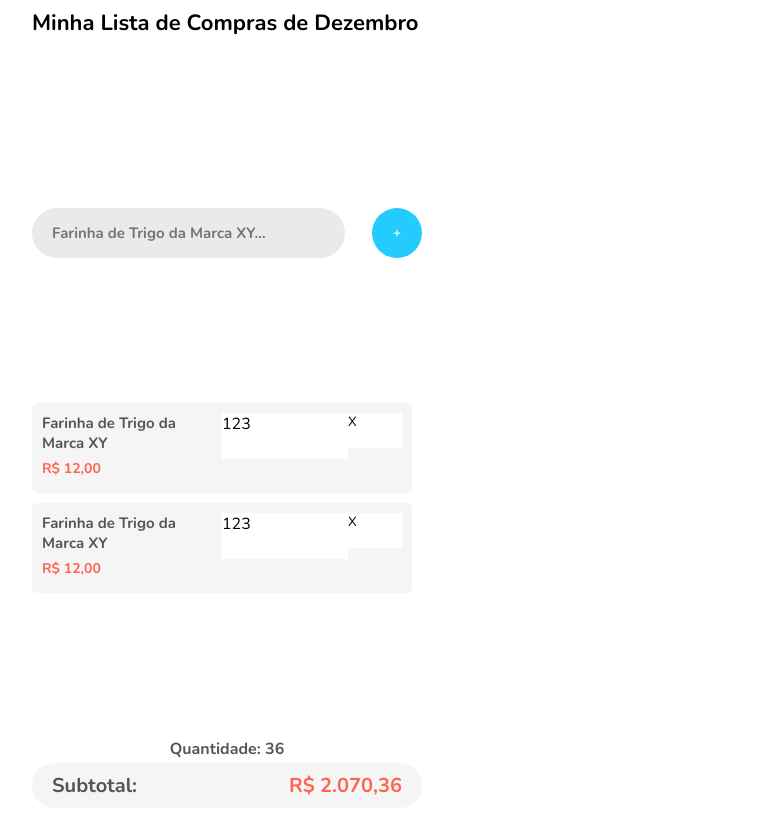
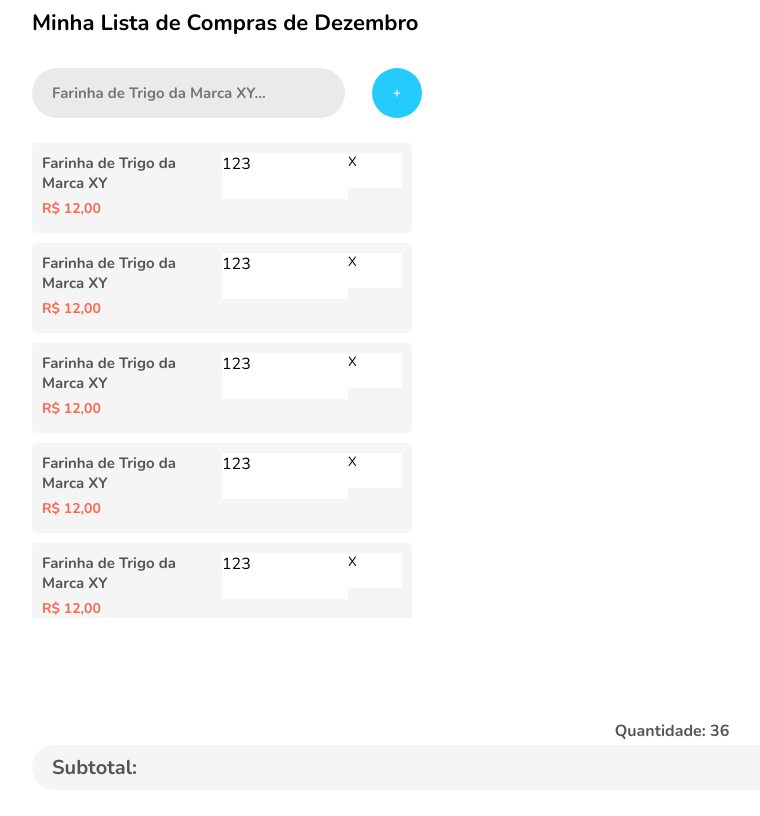
Before and after one commit to lvinicius94/lista-de-compras, a React (Vite) app: page / in a window 1280 px wide. Shown: the whole page, without its empty margins (413-1173 px from the left). Built offline with nearby package versions, Linux system fonts and the light colour scheme.

Commit message:
ajuste altura do app

```diff
--- a/src/ListaDeCompras.css
+++ b/src/ListaDeCompras.css
@@ -15,7 +15,7 @@
     width: 100%;
     height: 100vh;
     margin: 0 5px;
-    align-content: space-between;
+    align-content: flex-start;
 }
 
 .bordaPrincipal h1{
@@ -63,6 +63,7 @@
     flex-wrap: wrap;
     max-height: 60vh;
     margin: 0;
+    margin-top: 20px;
     overflow-y: scroll;
     align-content: flex-start;
 }
@@ -126,9 +127,11 @@
     font-weight: bold;
 }
 
-.footer{
+.footerTotal{
     display: flex;
     flex-wrap: wrap;
+    position: fixed;
+    bottom: 10px;
     width: 100%;
 }
 
--- a/src/ListaDeCompras.jsx
+++ b/src/ListaDeCompras.jsx
@@ -19,11 +19,18 @@ function ListaDeCompras(){
 
                 <Item />
                 <Item />
+                <Item />
+                <Item />
+                <Item />
+                <Item />
+                <Item />
+                <Item />
+
 
 
             </div>
 
-            <div className="footer">
+            <div className="footerTotal">
                 <span className="quantidade">Quantidade: 36</span>
                 <div className="divSubtotal">
                     <span className="subtotal">Subtotal:</span>
```
